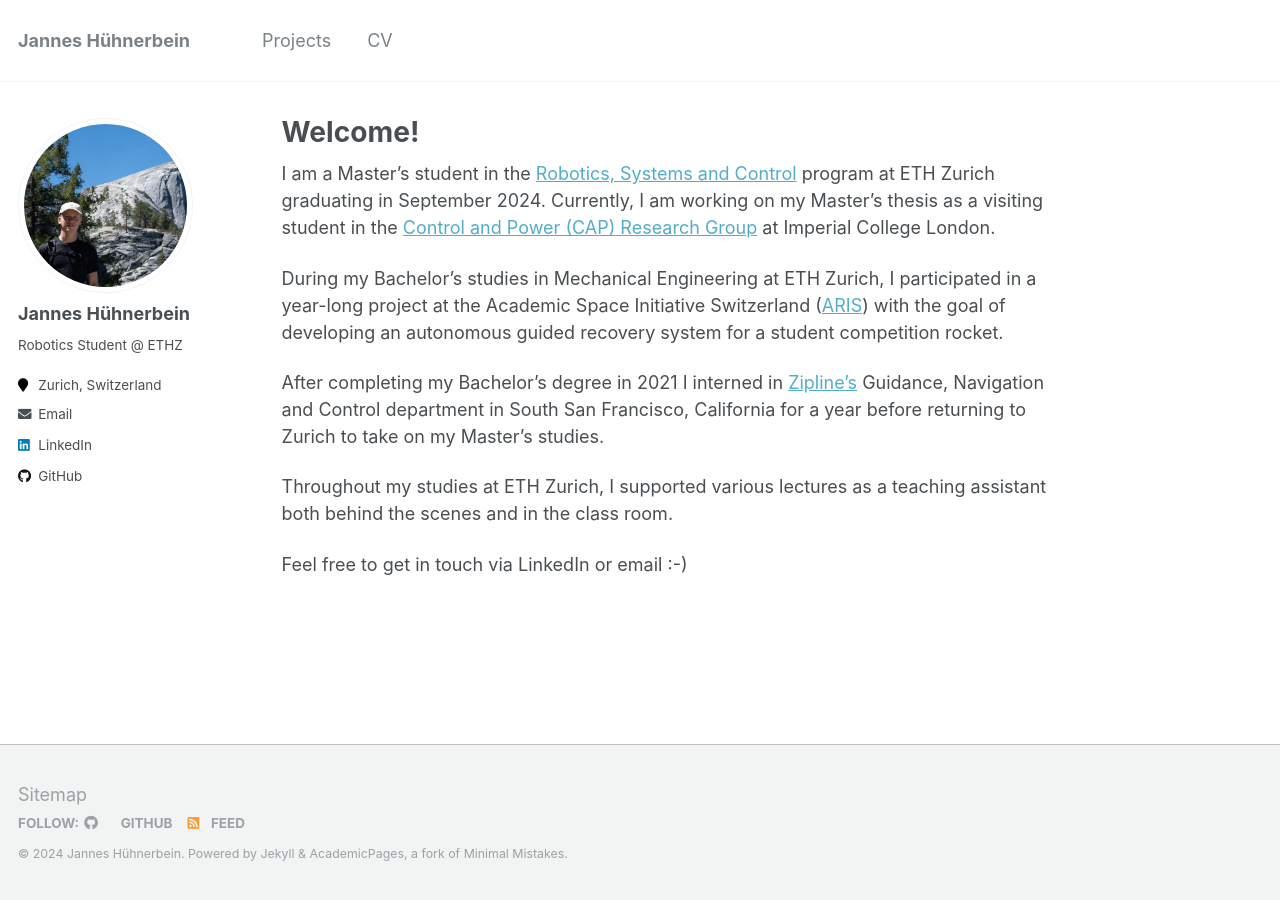
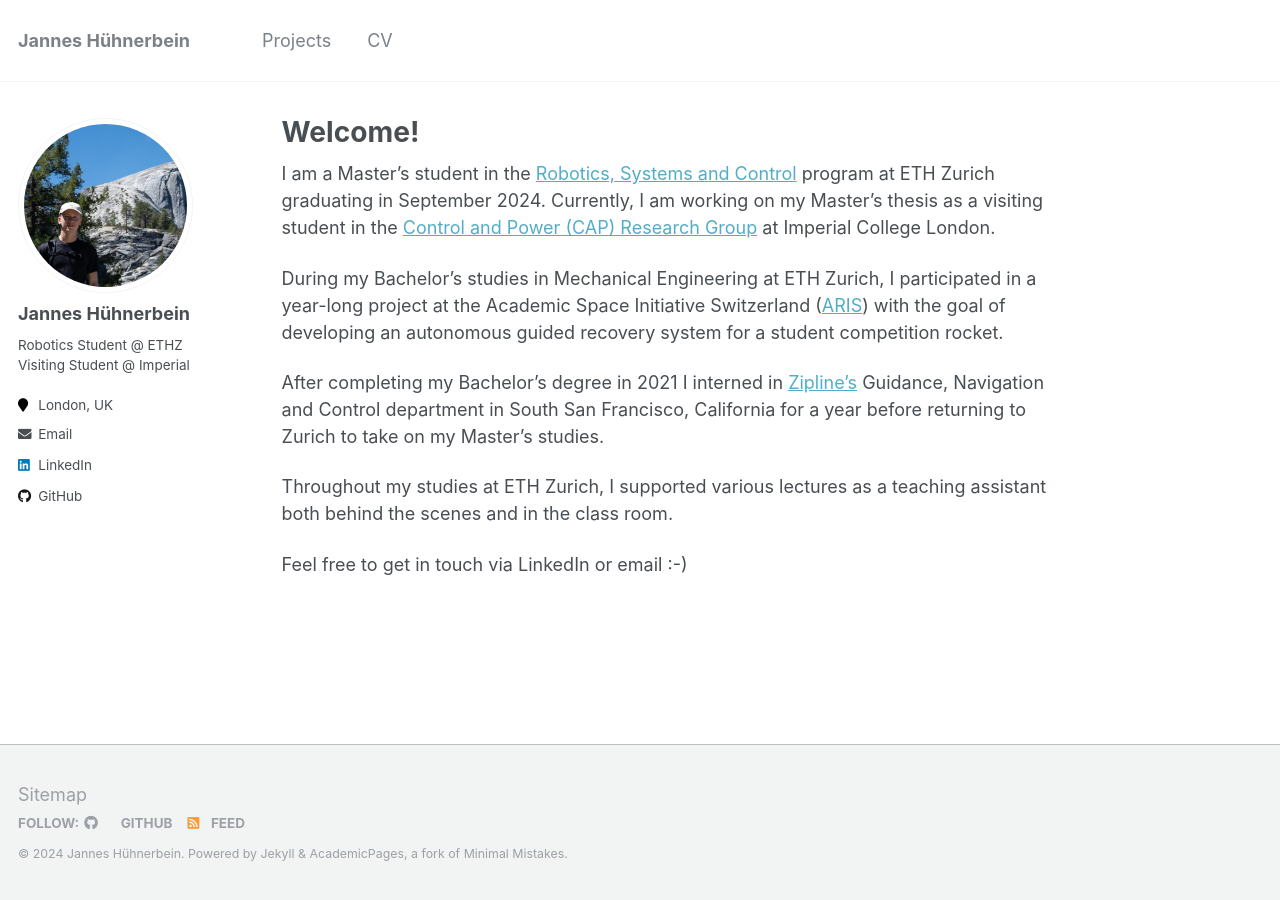
Before and after one commit to janneshb/huehnerbe.in, a Jekyll site: the page built from _pages/about.md, in a window 1280 px wide. Built offline with Jekyll 4.4.1, drawn with Linux system fonts in a browser that asks for light colours.

Commit message:
minor bio updates and CV update

```diff
--- a/_config.yml
+++ b/_config.yml
@@ -24,8 +24,8 @@ author:
   avatar           : "profile.jpeg"
   name             : "Jannes Hühnerbein"
   pronouns         : # example: "she/her"
-  bio              : "Robotics Student @ ETHZ"
-  location         : "Zurich, Switzerland"
+  bio              : "Robotics Student @ ETHZ<br>Visiting Student @ Imperial"
+  location         : "London, UK"
   employer         :
   uri              :
   email            : "hjannes@ethz.ch"
```
Also changed, not shown: 1 other file.
